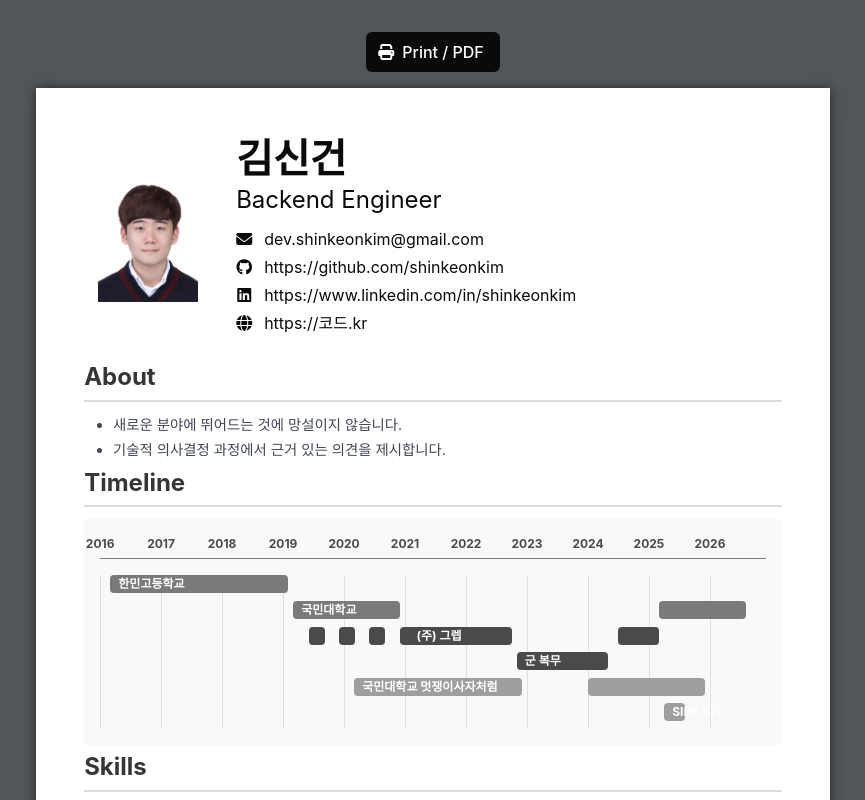
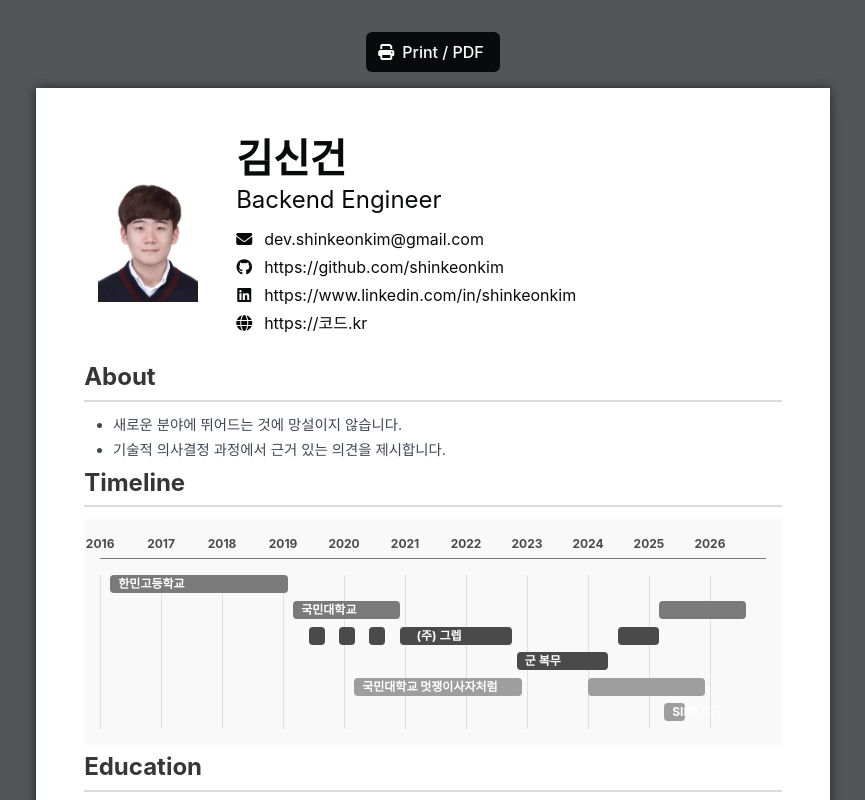
Before and after one commit to shinkeonkim/my-resume, a Vue app: page / in a window 1280 px wide. Shown: the top 800 px of the page, without its empty margins (207-1072 px from the left). Built offline with nearby package versions, Linux system fonts and the light colour scheme; a web font is replaced by a local one.

Commit message:
fix: 학력 섹션 순서 조정

```diff
--- a/src/components/ResumeContent.vue
+++ b/src/components/ResumeContent.vue
@@ -19,12 +19,12 @@ import PageBreak from './PageBreak.vue'
     <div class="single-column">
       <IntroductionSection />
       <TimelineSection />
+      <EducationSection />
       <SkillsSection />
       <ExperienceSection />
       <ProjectSection />
       <ActivitySection />
       <PageBreak />
-      <EducationSection />
       <AwardsSection />
       <CertificatesSection />
     </div>
```
